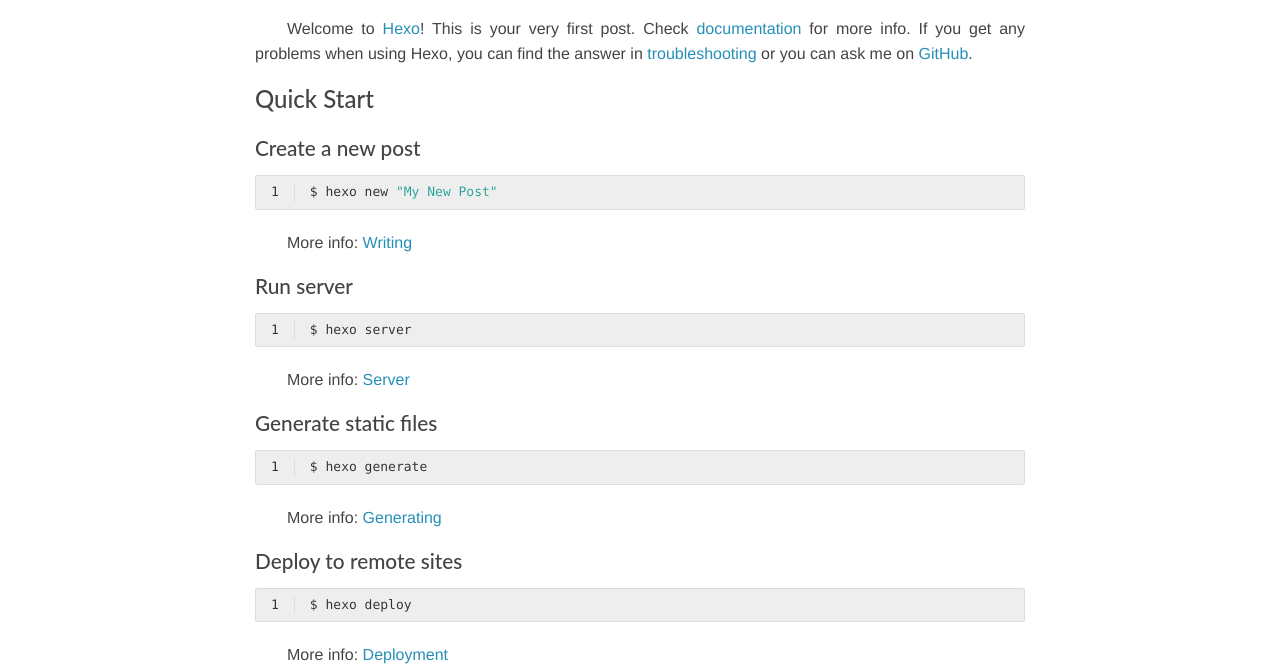
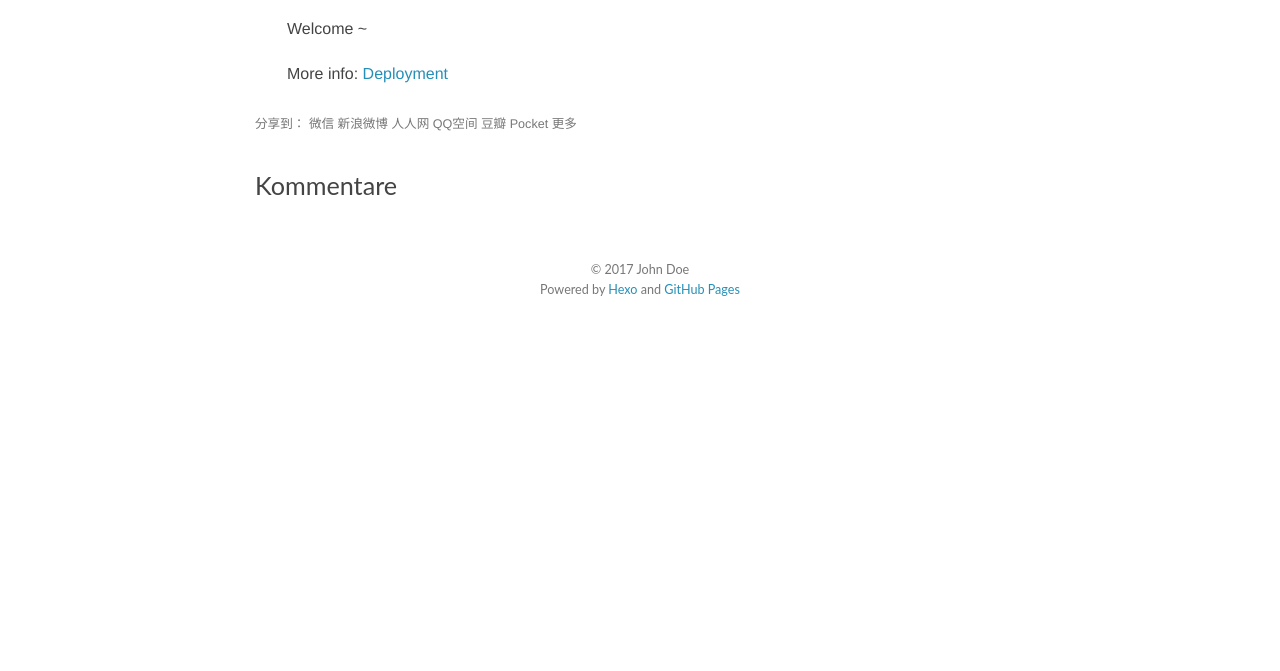
Before and after one commit to looperszuo/looperszuo.github.io, a plain HTML site: page 2017/11/20/hello-world/index.html in a window 1280 px wide. Shown: the part 129-800 px from the top of the page. Drawn offline with nearby package versions, Linux system fonts and the light colour scheme; a script that the page names is missing.

Commit message:
Site updated: 2017-11-21 15:31:58

```diff
--- a/2017/11/20/hello-world/index.html
+++ b/2017/11/20/hello-world/index.html
@@ -6,7 +6,8 @@
   <title>Hello World | Hexo</title>
   <meta name="author" content="John Doe">
 
-  <meta name="description" content="Welcome to Hexo! This is your very first post. Check documentation for more info. If you get any problems when using Hexo, you can find the answer in ">
+  <meta name="description" content="Welcome ~
+More info: Deployment">
 
 
   <meta name="viewport" content="width=device-width, initial-scale=1, maximum-scale=1">
@@ -84,14 +85,7 @@
     </header>
     <div class="entry">
 
-        <p>Welcome to <a href="https://hexo.io/" target="_blank" rel="noopener">Hexo</a>! This is your very first post. Check <a href="https://hexo.io/docs/" target="_blank" rel="noopener">documentation</a> for more info. If you get any problems when using Hexo, you can find the answer in <a href="https://hexo.io/docs/troubleshooting.html" target="_blank" rel="noopener">troubleshooting</a> or you can ask me on <a href="https://github.com/hexojs/hexo/issues" target="_blank" rel="noopener">GitHub</a>.</p>
-<h2 id="Quick-Start"><a href="#Quick-Start" class="headerlink" title="Quick Start"></a>Quick Start</h2><h3 id="Create-a-new-post"><a href="#Create-a-new-post" class="headerlink" title="Create a new post"></a>Create a new post</h3><figure class="highlight bash"><table><tr><td class="gutter"><pre><span class="line">1</span><br></pre></td><td class="code"><pre><span class="line">$ hexo new <span class="string">"My New Post"</span></span><br></pre></td></tr></table></figure>
-<p>More info: <a href="https://hexo.io/docs/writing.html" target="_blank" rel="noopener">Writing</a></p>
-<h3 id="Run-server"><a href="#Run-server" class="headerlink" title="Run server"></a>Run server</h3><figure class="highlight bash"><table><tr><td class="gutter"><pre><span class="line">1</span><br></pre></td><td class="code"><pre><span class="line">$ hexo server</span><br></pre></td></tr></table></figure>
-<p>More info: <a href="https://hexo.io/docs/server.html" target="_blank" rel="noopener">Server</a></p>
-<h3 id="Generate-static-files"><a href="#Generate-static-files" class="headerlink" title="Generate static files"></a>Generate static files</h3><figure class="highlight bash"><table><tr><td class="gutter"><pre><span class="line">1</span><br></pre></td><td class="code"><pre><span class="line">$ hexo generate</span><br></pre></td></tr></table></figure>
-<p>More info: <a href="https://hexo.io/docs/generating.html" target="_blank" rel="noopener">Generating</a></p>
-<h3 id="Deploy-to-remote-sites"><a href="#Deploy-to-remote-sites" class="headerlink" title="Deploy to remote sites"></a>Deploy to remote sites</h3><figure class="highlight bash"><table><tr><td class="gutter"><pre><span class="line">1</span><br></pre></td><td class="code"><pre><span class="line">$ hexo deploy</span><br></pre></td></tr></table></figure>
+        <p>Welcome ~</p>
 <p>More info: <a href="https://hexo.io/docs/deployment.html" target="_blank" rel="noopener">Deployment</a></p>
 
 
@@ -128,7 +122,7 @@
 
 
 <section id="comment">
-  <h1 class="title">Comments</h1>
+  <h1 class="title">Kommentare</h1>
 
 
       <!-- Duoshuo Comment BEGIN -->
```
Also changed, not shown: archives/2017/11/index.html (+1 -1 lines), archives/2017/index.html (+1 -1 lines), archives/index.html (+2 -2 lines), index.html (+1 -8 lines).
